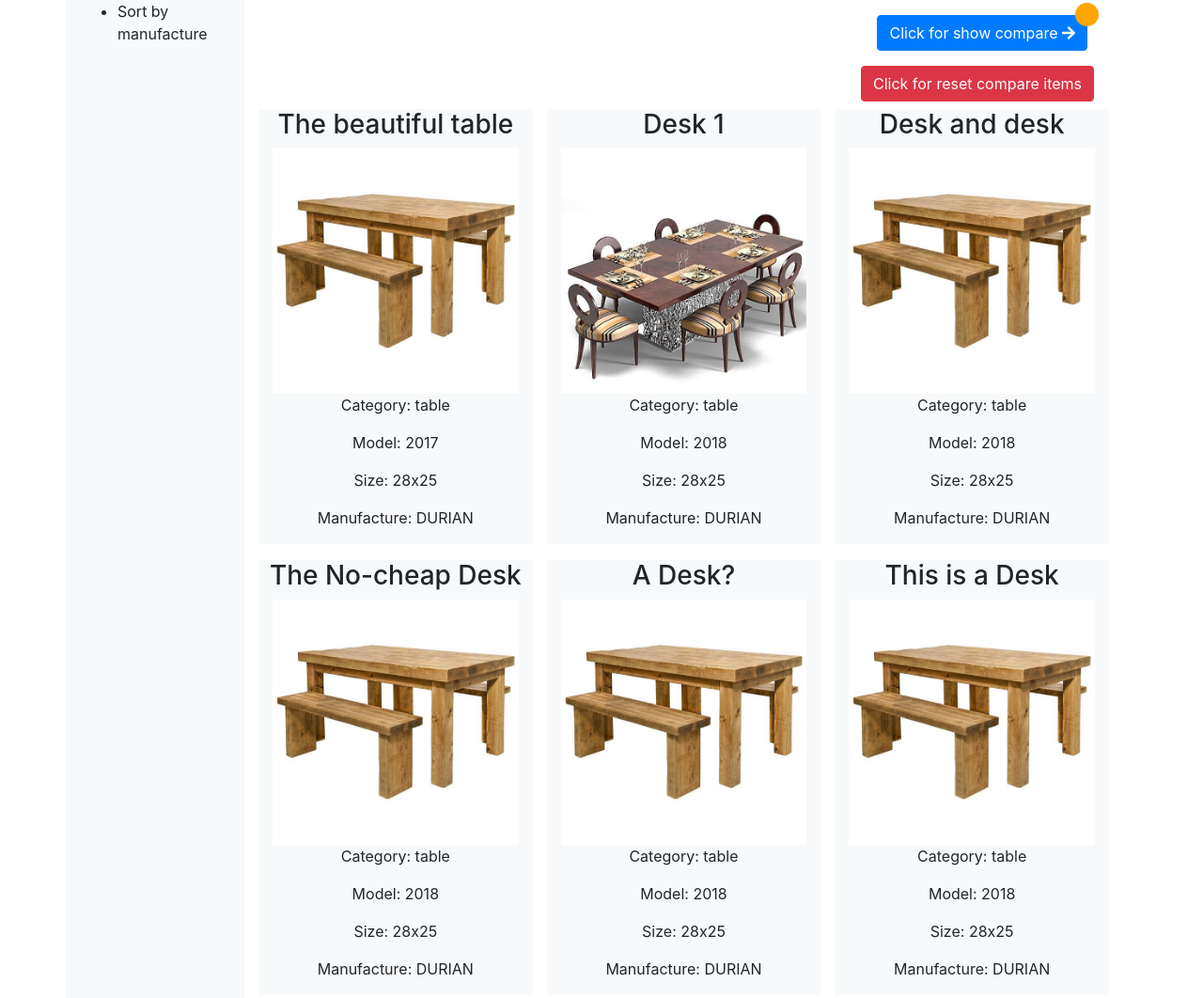
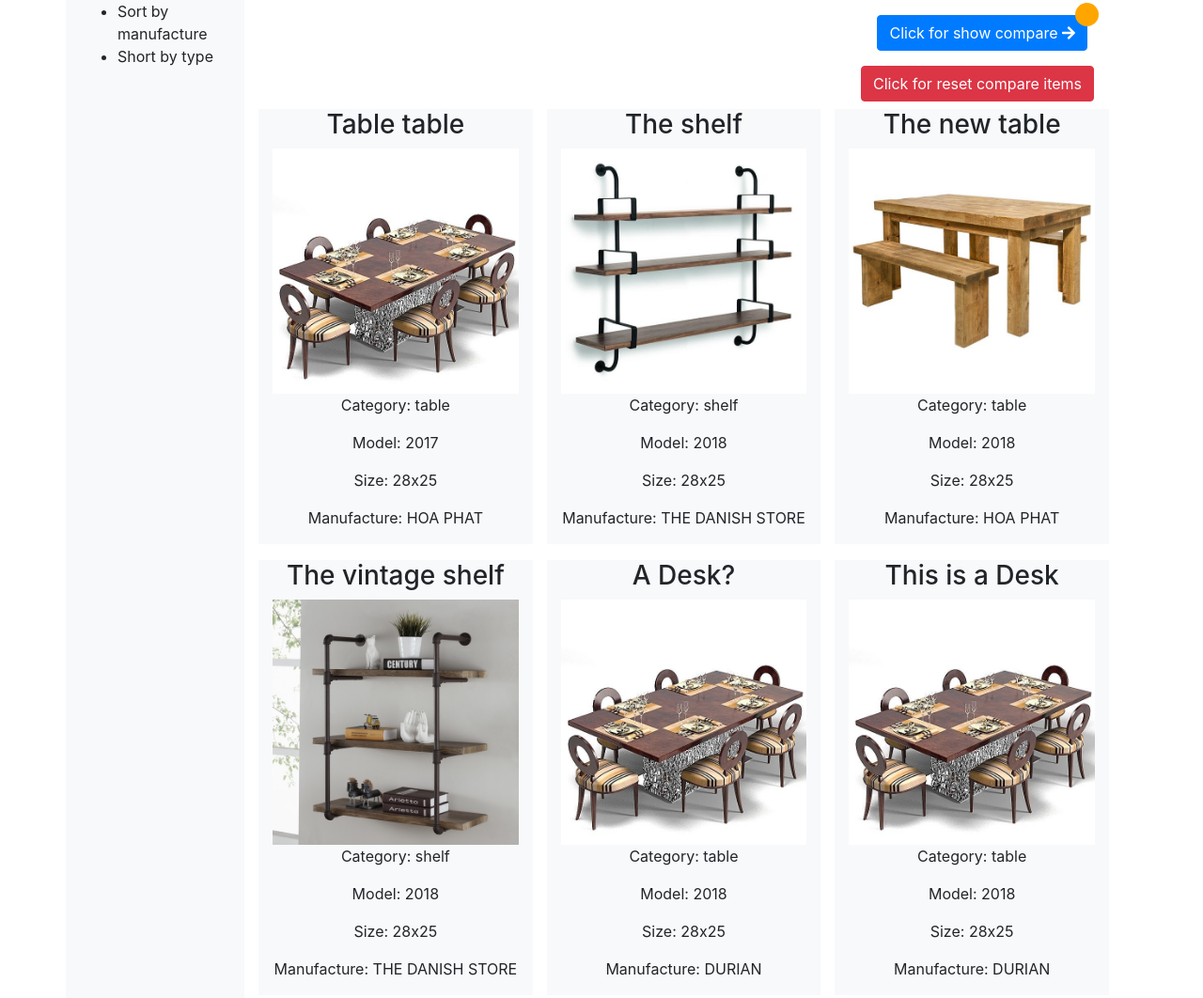
Before and after one commit to phuthinhabc/e-Projects, a plain HTML site: page product.html in a window 1280 px wide. Shown: the top 1062 px of the page at 94% size. Drawn offline with nearby package versions, Linux system fonts and the light colour scheme; some packages are replaced by stand-ins of ours; a script that the page names is missing.

Commit message:
Update product page
image for furniture

```diff
--- a/JS/product_js.js
+++ b/JS/product_js.js
@@ -22,44 +22,44 @@ myApp.controller('myAppController',function($scope, $localStorage){
     $scope.data=[
         {
             id: 1,
-            name: 'The beautiful table',
-            imageUrl: '../images/products/dining.jpg',
+            name: 'Table table',
+            imageUrl: '../images/products/Hoa_Phat-Table-Table_table.jpg',
             category: 'table',
-            manufacture: 'DURIAN',
+            manufacture: 'HOA PHAT',
             model: '2017',
             size: '28x25'
         },
         {
             id: 2,
-            name: 'Desk 1',
-            imageUrl: '../images/products/luxury_table.jpg',
-            category: 'table',
-            manufacture: 'DURIAN',
+            name: 'The shelf',
+            imageUrl: '../images/products/Danish_store-Shelf-The_shelf.jpg',
+            category: 'shelf',
+            manufacture: 'THE DANISH STORE',
             model: '2018',
             size: '28x25'
         },
         {
             id: 3,
-            name: 'Desk and desk',
-            imageUrl: '../images/products/dining.jpg',
+            name: 'The new table',
+            imageUrl: '../images/products/Hoa_Phat-Table-The_new_table.jpg',
             category: 'table',
-            manufacture: 'DURIAN',
+            manufacture: 'HOA PHAT',
             model: '2018',
             size: '28x25'
         },
         {
             id: 4,
-            name: 'The No-cheap Desk',
-            imageUrl: '../images/products/dining.jpg',
-            category: 'table',
-            manufacture: 'DURIAN',
+            name: 'The vintage shelf',
+            imageUrl: '../images/products/Danish_store-Shelf-The_vintage_shelf.jpg',
+            category: 'shelf',
+            manufacture: 'THE DANISH STORE',
             model: '2018',
             size: '28x25'
         },
         {
             id: 5,
             name: 'A Desk?',
-            imageUrl: '../images/products/dining.jpg',
+            imageUrl: '../images/products/Hoa_Phat-Table-Table_table.jpg',
             category: 'table',
             manufacture: 'DURIAN',
             model: '2018',
@@ -68,7 +68,7 @@ myApp.controller('myAppController',function($scope, $localStorage){
         {
             id: 6,
             name: 'This is a Desk',
-            imageUrl: '../images/products/dining.jpg',
+            imageUrl: '../images/products/Hoa_Phat-Table-Table_table.jpg',
             category: 'table',
             manufacture: 'DURIAN',
             model: '2018',
--- a/product.html
+++ b/product.html
@@ -31,6 +31,11 @@
         <ul>
           <li>
             <span>Sort by manufacture</span>
+
+          </li>
+          <li>
+            <span>Short by type</span>
+
           </li>
         </ul>
       </div>
```
Also changed, not shown: images/products/Danish_store-Shelf-The_shelf.jpg (added), images/products/Danish_store-Shelf-The_vintage_shelf.jpg (added), images/products/Hoa_Phat-Table-Table_table.jpg (renamed from images/products/luxury_table.jpg), images/products/Hoa_Phat-Table-The_new_table.jpg (renamed from images/products/dining.jpg), 2 other files.
